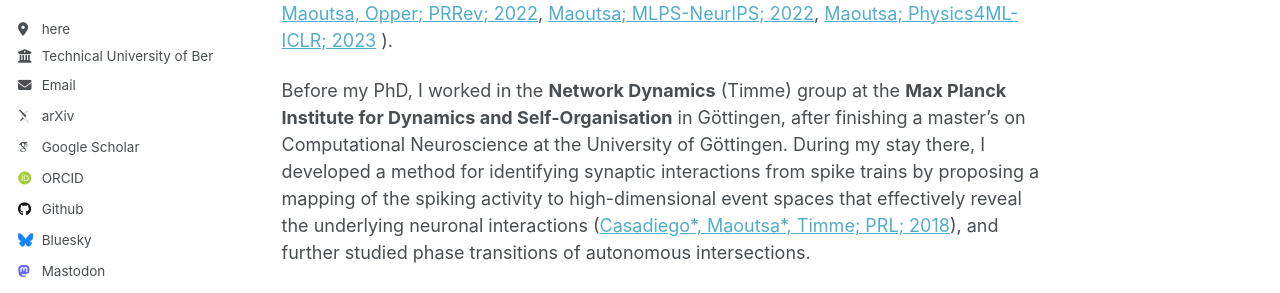
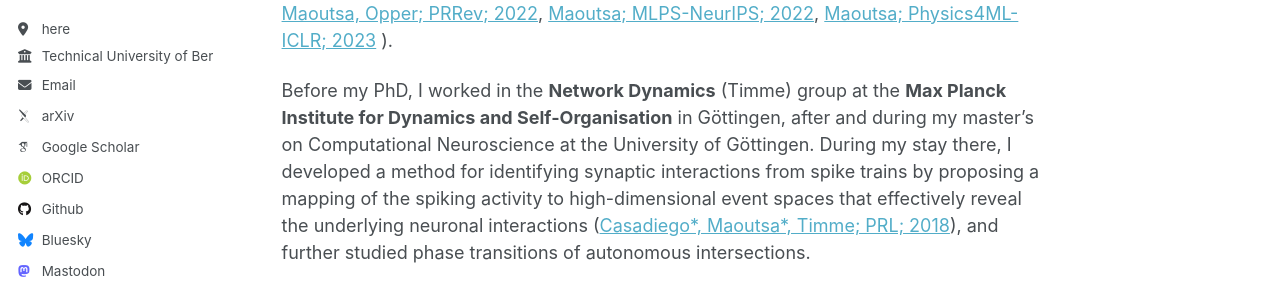
Before and after one commit to dimitra-maoutsa/dimitra-maoutsa.github.io, a Jekyll site: the page built from _pages/about.md, in a window 1280 px wide and 900 px high. Shown: the part 415-708 px from the top of the window. Built offline with Jekyll 4.4.1, drawn with Linux system fonts in a browser that asks for light colours; some web fonts are replaced.

Commit message:
Update about.md

```diff
--- a/_pages/about.md
+++ b/_pages/about.md
@@ -12,7 +12,7 @@ I am a postdoctoral researcher currently working on **Theoretical and Computatio
 
 I completed my PhD under the mentorship of **Prof. Manfred Opper** in **March 2023** at the Technical University of Berlin and under close colaboration with the Institute of Mathematics at the University of Potsdam. There by drawing insights from machine learning, statistical learning theory and statistical physics, we developed three frameworks for efficient **sampling, control, and inference of overdamped Langevin dynamics** ( [Maoutsa, Reich, Opper; Entropy; 2020](https://www.mdpi.com/1099-4300/22/8/802), [Maoutsa, Opper; MLPS-NeurIPS; 2021](https://arxiv.org/abs/2110.13020), [Maoutsa, Opper; PRRev; 2022](https://journals.aps.org/prresearch/abstract/10.1103/PhysRevResearch.4.043035), [Maoutsa; MLPS-NeurIPS; 2022](https://arxiv.org/abs/2301.08102), [Maoutsa; Physics4ML-ICLR; 2023](https://arxiv.org/abs/2304.00423) ).
 
-Before my PhD, I worked in the **Network Dynamics** (Timme) group at the **Max Planck Institute for Dynamics and Self-Organisation** in Göttingen, after finishing a master's on Computational Neuroscience at the University of Göttingen. During my stay there, I developed a method for identifying synaptic interactions from spike trains by proposing a mapping of the spiking activity to high-dimensional event spaces that effectively reveal the underlying neuronal interactions ([Casadiego\*, Maoutsa\*, Timme; PRL; 2018](https://drive.google.com/file/d/1QAjTnnOx4pykA_7WAnuApRMgdmWtGrIR/view)), and further studied phase transitions of autonomous intersections.
+Before my PhD, I worked in the **Network Dynamics** (Timme) group at the **Max Planck Institute for Dynamics and Self-Organisation** in Göttingen, after and during my master's on Computational Neuroscience at the University of Göttingen. During my stay there, I developed a method for identifying synaptic interactions from spike trains by proposing a mapping of the spiking activity to high-dimensional event spaces that effectively reveal the underlying neuronal interactions ([Casadiego\*, Maoutsa\*, Timme; PRL; 2018](https://drive.google.com/file/d/1QAjTnnOx4pykA_7WAnuApRMgdmWtGrIR/view)), and further studied phase transitions of autonomous intersections.
 
 I made a short stint of ~1 year at the **Computation in Neural Circuits** (Gjorgjieva) lab within the **School of Life Sciences** at Technical University of Munich working on topics relating **structure and function of neural circuits**. During that time I worked on identifying potential circuit mechanisms and design constraints that explain the differential representation of familiar and novel stimuli in layer 2/3 mouse V1, and (co-)supervised **three Master’s students** working on:
 
```
